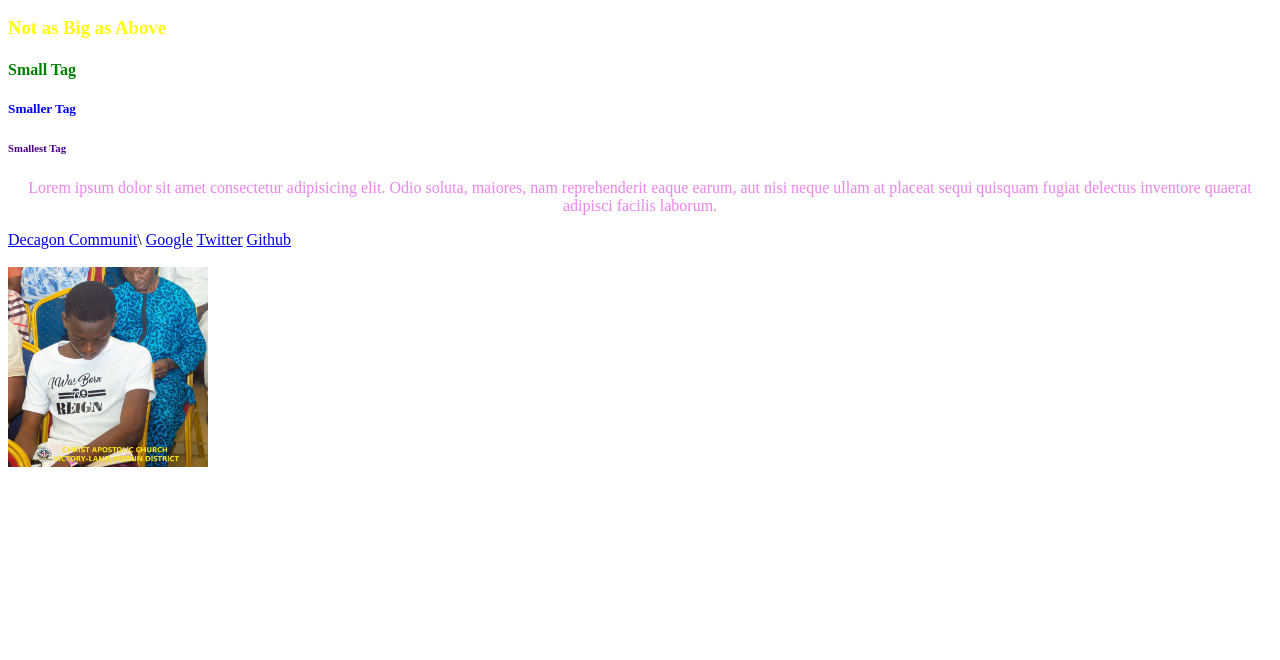
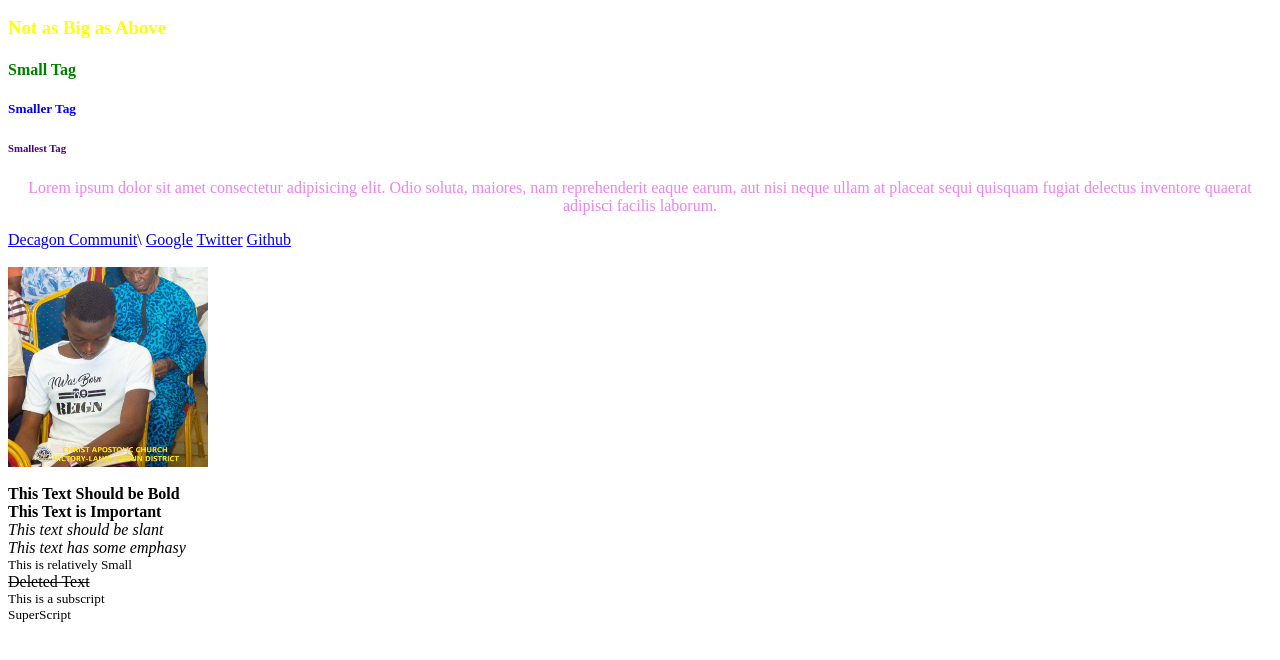
Before and after one commit to DEV-RAPHAEL/dec-a-test, a plain HTML site: page index.html in a window 1280 px wide. Shown: the part 102-762 px from the top of the page. Drawn offline with Linux system fonts and the light colour scheme.

Commit message:
We added some text  formats

```diff
--- a/index.html
+++ b/index.html
@@ -21,6 +21,22 @@
 <br>
 <br>
 <img src="images/boy.jpg" alt="A cute Boy Reading" width="200" height="200">
-
+<br>
+<br>
+<b>This Text Should be Bold</b>
+<br>
+<strong>This Text is Important</strong>
+<br>
+<i>This text should be slant</i>
+<br>
+<em>This text has some emphasy</em>
+<br>
+<small>This is relatively Small</small>
+<br>
+<del>Deleted Text</del>
+<br>
+<sub>This is a subscript</sub>
+<br>
+<sup>SuperScript</sup>
 </body>
 </html>
```
